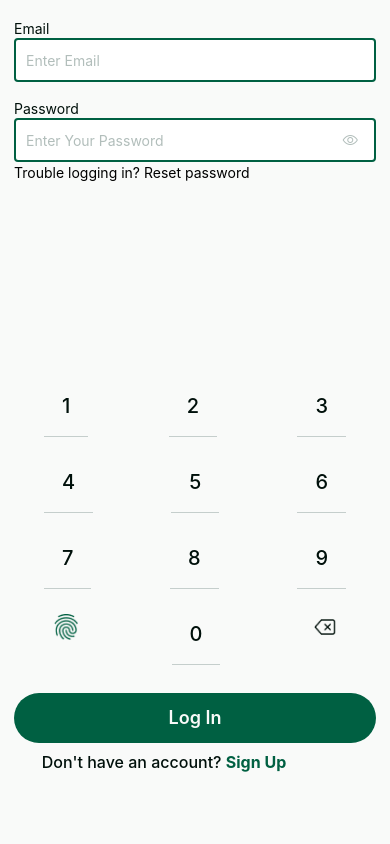
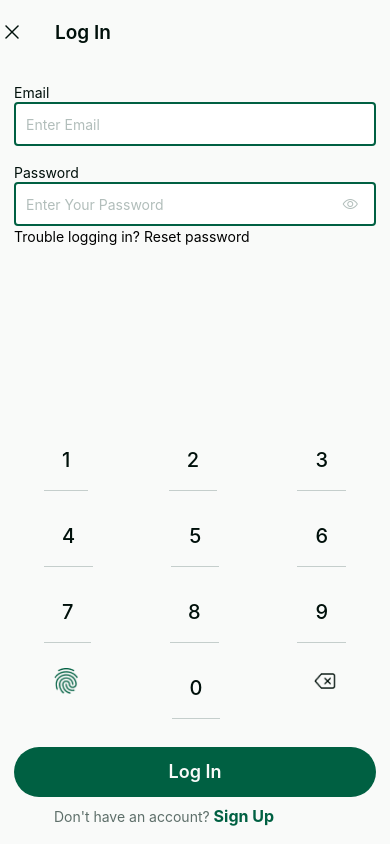
Before and after one commit to debugtitan/mercatus, a React Native app: screen /auth-login in a window 390 px wide. Built offline with nearby package versions, Linux system fonts and the light colour scheme.

Commit message:
login screen done

```diff
--- a/components/Keyboard.js
+++ b/components/Keyboard.js
@@ -13,7 +13,7 @@ export default function ({ onKeyPress, onClear }) {
   };
 
   return (
-    <View style={{ marginTop: 180, paddingHorizontal: 30 }}>
+    <View style={{ marginTop: 170, paddingHorizontal: 30 }}>
       <View style={styles.container}>
         <View>
           <TouchableOpacity onPress={() => handleKeyPress('1')}>
--- a/components/onboard/Page.js
+++ b/components/onboard/Page.js
@@ -45,7 +45,7 @@ export default function ({
   return (
     <Animated.View
       style={[styles.container, { width: width }, animatedStyle]}
-      entering={BounceInRight.duration(5000)}
+      entering={BounceInRight.duration(2000)}
     >
       <View style={imageContainerStyle ?? styles.imageContainerStyle}>
         <ImageComponent />
--- a/screens/StackNavigationComponent.js
+++ b/screens/StackNavigationComponent.js
@@ -1,3 +1,4 @@
+/* eslint-disable react-native/no-inline-styles */
 import React, { useState, useEffect, useCallback } from 'react';
 import { Image, View, Text, TouchableOpacity } from 'react-native';
 import { NavigationContainer } from '@react-navigation/native';
@@ -16,6 +17,17 @@ import {
 
 const Stack = createNativeStackNavigator();
 
+const AuthHeaderLeft = ({ isDarkMode }) => {
+  const navigation = useNavigation();
+  return (
+    <TouchableOpacity onPress={() => navigation.navigate('onboarding')}>
+      <Image
+        source={isDarkMode ? IMAGES.AUTH.DARK.CANCEL : IMAGES.AUTH.LIGHT.CANCEL}
+        style={{ width: 24, height: 24, marginRight: 15 }}
+      />
+    </TouchableOpacity>
+  );
+};
 export const MercatusStackNavigator = () => {
   //const navigation = useNavigation();
   const { isDarkMode } = useTheme();
@@ -23,7 +35,7 @@ export const MercatusStackNavigator = () => {
   return (
     <NavigationContainer>
       <Stack.Navigator
-      initialRouteName='auth-login'
+        initialRouteName="auth-login"
         screenOptions={{
           headerShown: false,
           headerStyle: {
@@ -46,7 +58,15 @@ export const MercatusStackNavigator = () => {
         <Stack.Screen name="network-error" component={NetworkError} />
         <Stack.Screen name="not-found-error" component={NotFound} />
         <Stack.Screen name="decline-error" component={DeclineError} />
-        <Stack.Screen name="auth-login" component={Login} />
+        <Stack.Screen
+          name="auth-login"
+          component={Login}
+          options={{
+            headerShown: true,
+            title: 'Log In',
+            headerLeft: () => <AuthHeaderLeft isDarkMode={isDarkMode} />,
+          }}
+        />
       </Stack.Navigator>
     </NavigationContainer>
   );
--- a/screens/auth/Login.js
+++ b/screens/auth/Login.js
@@ -103,7 +103,7 @@ export default function ({ navigation }) {
               marginVertical: 10,
             }}
           >
-            <Text style={styles.paragraph}>
+            <Text style={(styles.paragraph, { color: theme.NEUTRAL })}>
               Don't have an account?{' '}
               <Text
                 onPress={() => navigation.navigate(RoutePaths.SIGNUP)}
```
